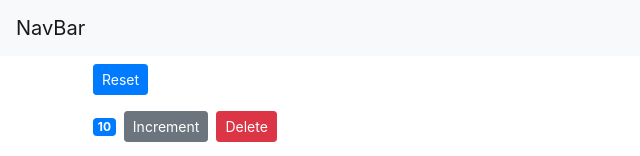
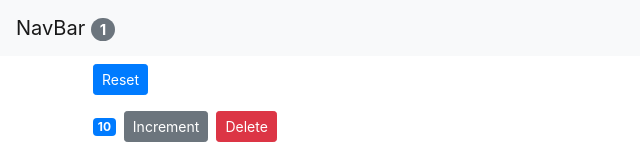
Before and after one commit to monemonesi/React_GettingStarted, a React (Create React App) app in the folder basket-app/: page / in a window 1280 px wide. Shown: the top 156 px of the page, without its empty margins (0-640 px from the left). Built offline with nearby package versions, Linux system fonts and the light colour scheme.

Commit message:
binding counters app state to navbar as props

```diff
--- a/basket-app/src/App.js
+++ b/basket-app/src/App.js
@@ -40,7 +40,9 @@
   render() {
     return (
       <React.Fragment>
-        <NavBar />
+        <NavBar
+          totalCounters={this.state.counters.filter(c => c.value > 0).length}
+        />
         <main className="container">
           <Counters
             counters={this.state.counters}
--- a/basket-app/src/components/navbar.jsx
+++ b/basket-app/src/components/navbar.jsx
@@ -5,7 +5,10 @@
     return (
       <nav className="navbar navbar-light bg-light">
         <a className="navbar-brand" href="#">
-          NavBar
+          NavBar{" "}
+          <span className="badge badge-pill badge-secondary">
+            {this.props.totalCounters}
+          </span>
         </a>
       </nav>
     );
```
